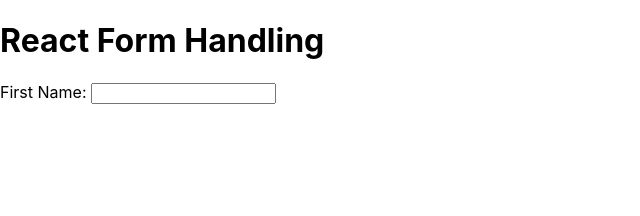
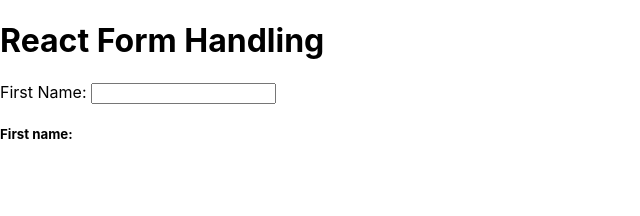
Before and after one commit to vinodnextcoder/react-todo-app, a React (Create React App) app in the folder react-form-handling/: page / in a window 1280 px wide. Shown: the top 216 px of the page, without its empty margins (0-640 px from the left). Built offline with nearby package versions, Linux system fonts and the light colour scheme.

Commit message:
onchange event

```diff
--- a/react-form-handling/src/App.js
+++ b/react-form-handling/src/App.js
@@ -1,15 +1,19 @@
-import React from "react"
+import React, { useState } from "react"
 import "./App.css"
 
 function App() {
+  const [fname, setFname] = useState("")
+
+  const handleChange = e => {    setFname(e.target.value)  }
   return (
     <div>
       <h1>React Form Handling</h1>
       <form>
         <label>
-          First Name: <input type="text" />
-        </label>
+          First Name:{" "}
+          <input type="text" value={fname} onChange={handleChange} />        </label>
       </form>
+      <h5>First name: {fname}</h5>
     </div>
   )
 }
```
